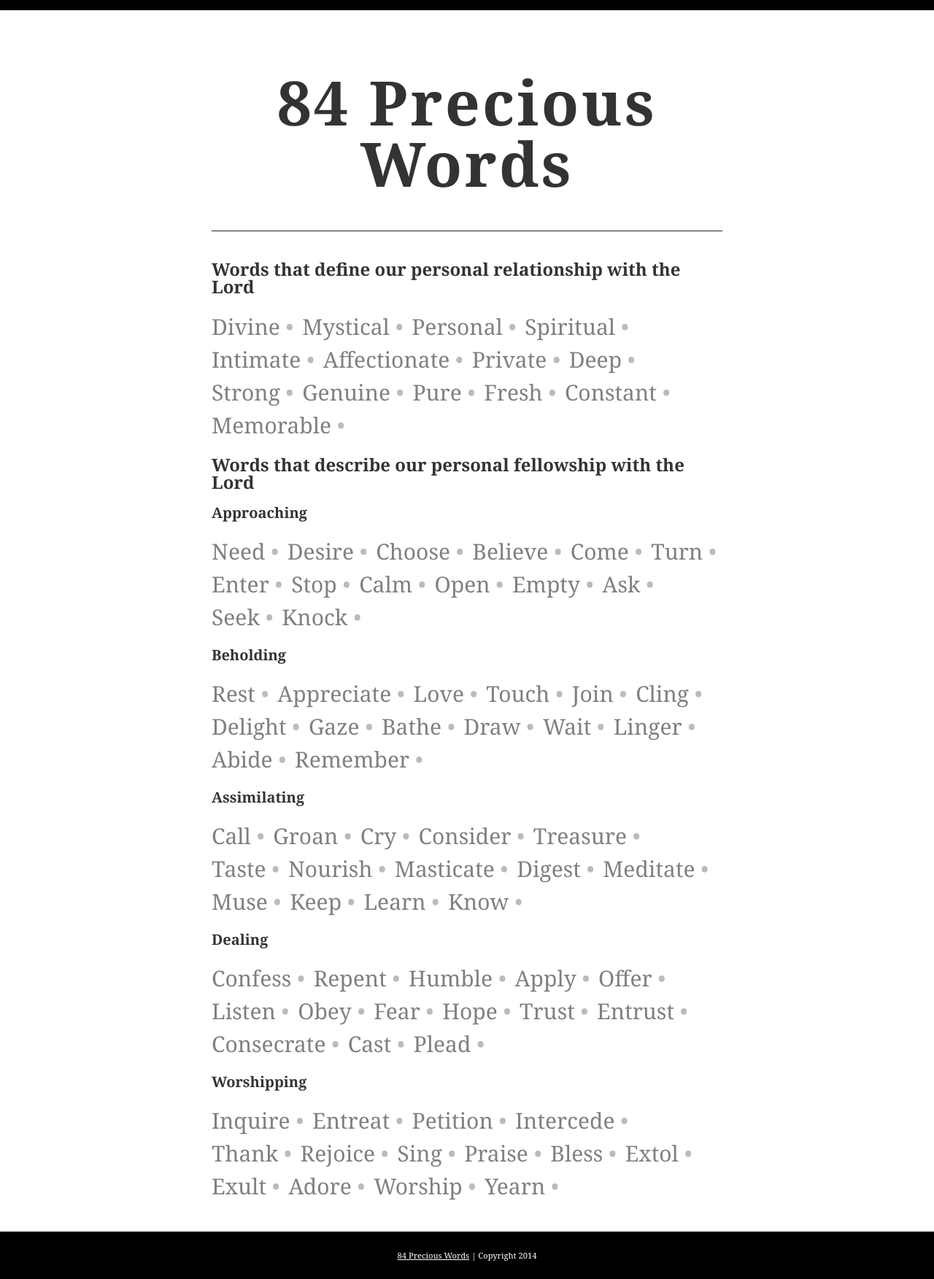
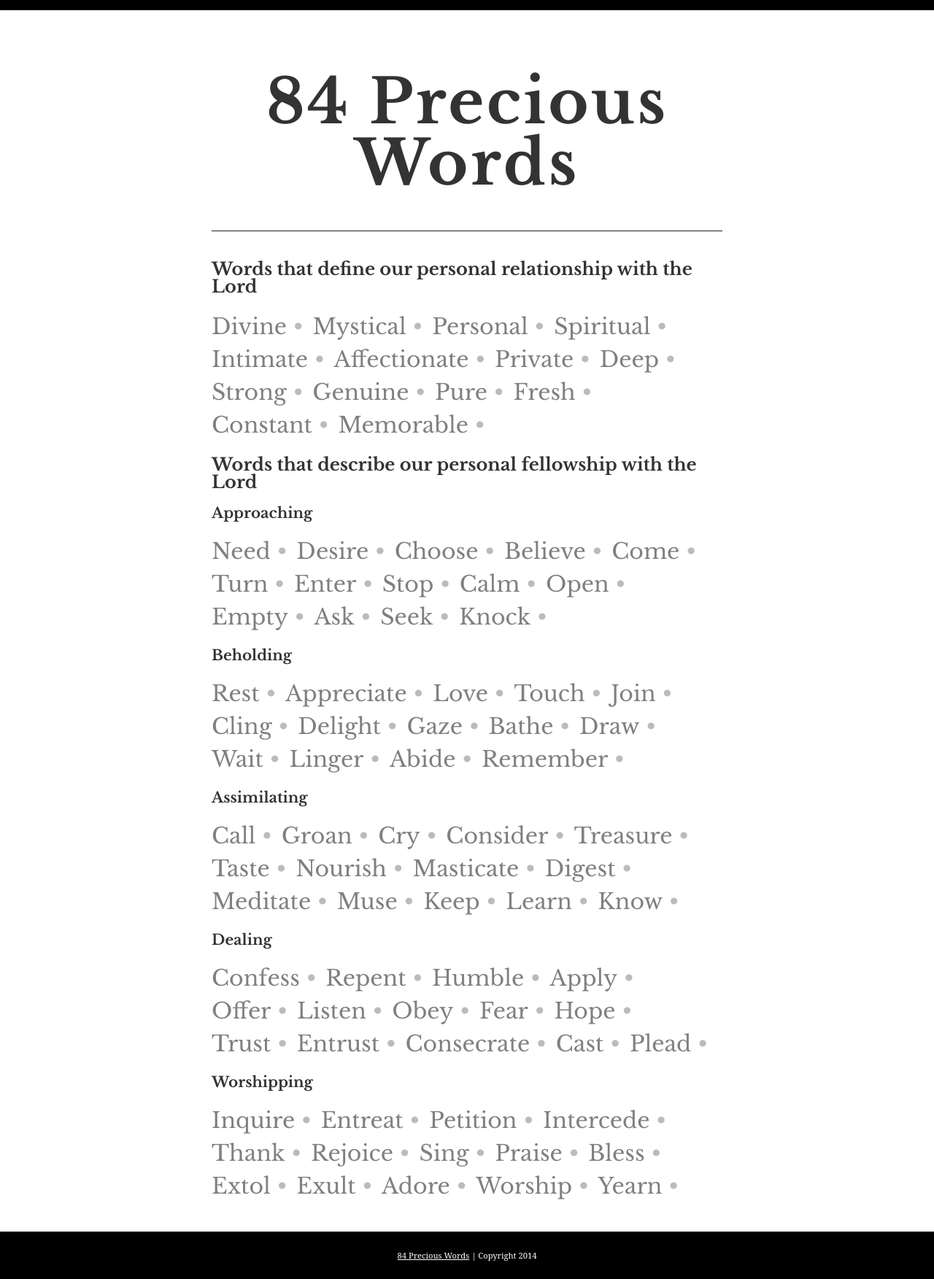
Before and after one commit to ricefield/84words, a Jekyll site: the page built from index.html, in a window 1280 px wide. Shown: the whole page at 73% size. Built offline with Jekyll 4.4.1, drawn with Linux system fonts in a browser that asks for light colours; nearby versions of some CDN libraries; some web fonts are replaced; Markdown is read by kramdown in place of the engine named in the settings; the list of posts is cut into pages by our own code.

Commit message:
added google webfont to experiment

```diff
--- a/_layouts/default.html
+++ b/_layouts/default.html
@@ -9,6 +9,7 @@
 		<meta http-equiv="X-UA-Compatible" content="IE=edge,chrome=1">
 		<link rel="Church in Irvine" href="www.churchinirvine.org">
 		<meta name="description" content="84 Precious Words">
+		<link href='http://fonts.googleapis.com/css?family=Libre+Baskerville:400,700,400italic' rel='stylesheet' type='text/css'>
     	<link href="//maxcdn.bootstrapcdn.com/font-awesome/4.2.0/css/font-awesome.min.css" rel="stylesheet">
 		<link rel="stylesheet" href="{{ site.baseurl }}/css/style.css">
 		<!--[if IE 7]>
--- a/css/style.css
+++ b/css/style.css
@@ -12,7 +12,12 @@
 html {
     font-size: 100%;
     -webkit-text-size-adjust: 100%;
-    -ms-text-size-adjust: 100%}
+    -ms-text-size-adjust: 100%
+}
+p {
+    font-family: 'Libre Baskerville', serif;
+}
+
 a:focus {
     outline: thin dotted #C7E2C3;
     outline: 5px auto -webkit-focus-ring-color;
@@ -77,7 +82,7 @@
 }
 body {
     margin: 0;
-    font-family: "Helvetica Neue", Helvetica, Arial, sans-serif;
+    font-family: 'Libre Baskerville', serif;
     font-size: 14px;
     line-height: 20px;
     color: #333;
@@ -98,7 +103,7 @@
 
 .word {
     color: #bbbbbb;
-    font-family: Georgia, serif;
+    font-family: 'Libre Baskerville', serif;
     font-size: 30px;
     line-height: 1.5em;
 }
@@ -278,7 +283,7 @@
 }
 h1, h2, h3, h4, h5, h6 {
     margin: 20px 0;
-    font-family: Georgia, Serif;
+    font-family: 'Libre Baskerville', serif;
     font-weight: bold;
     line-height: 1;
     color: inherit;
@@ -446,7 +451,7 @@
     border: 1px solid #e1e1e8;
 }
 pre {
-    font-family: Georgia, serif;
+    font-family: 'Libre Baskerville', serif;
     display: block;
     padding: 9.5px;
     margin: 0 0 10px;
@@ -1520,7 +1525,7 @@
     min-height: 58em;
 }
 .content h1 {
-    font-family: Georgia, "Times New Roman", Times, serif;
+    font-family: 'Libre Baskerville', serif;
     font-size: 6em;
     margin-top: 1em;
     border-bottom: 1px solid #222;
@@ -1546,7 +1551,7 @@
     letter-spacing: 0.1em;
 }
 .entries h3 {
-    font-family: Georgia, "Times New Roman", Times, serif;
+    font-family: 'Libre Baskerville', serif;
     font-size: 2em;
     margin-top: 0.2em;
 }
@@ -1565,7 +1570,7 @@
     float: left;
 }
 #post-pagination {
-    font-family: Georgia, "Times New Roman", Times, serif;
+    font-family: 'Libre Baskerville', serif;
     margin-bottom: 3em;
 }
 .home-icon {
@@ -1580,7 +1585,7 @@
     letter-spacing: 0.6em;
 }
 .post h2 {
-    font-family: Georgia, "Times New Roman", Times, serif;
+    font-family: 'Libre Baskerville', serif;
     font-size: 3em;
     padding: 1.5em 0 0.5em;
     letter-spacing: 0.05em;
```
